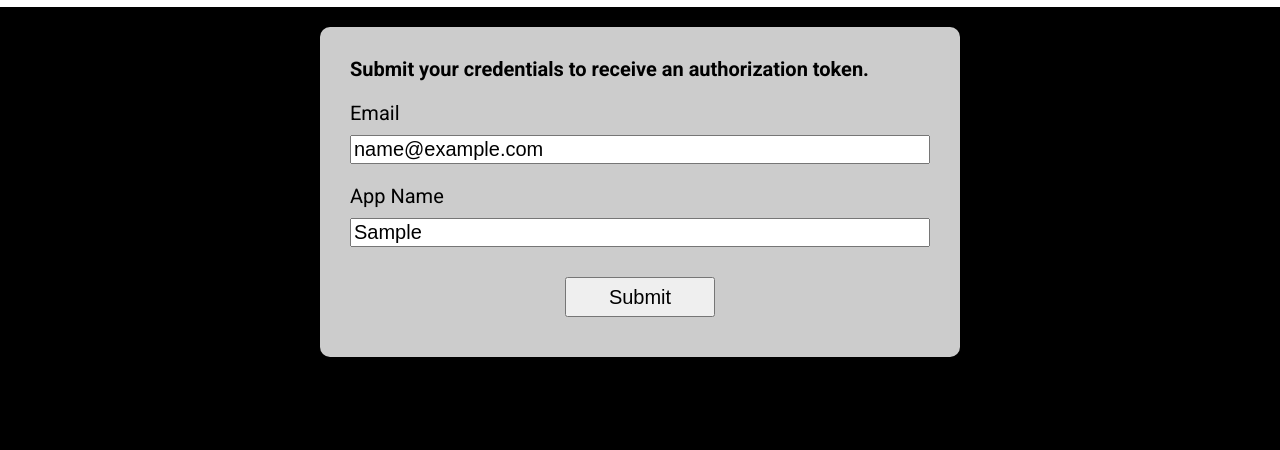
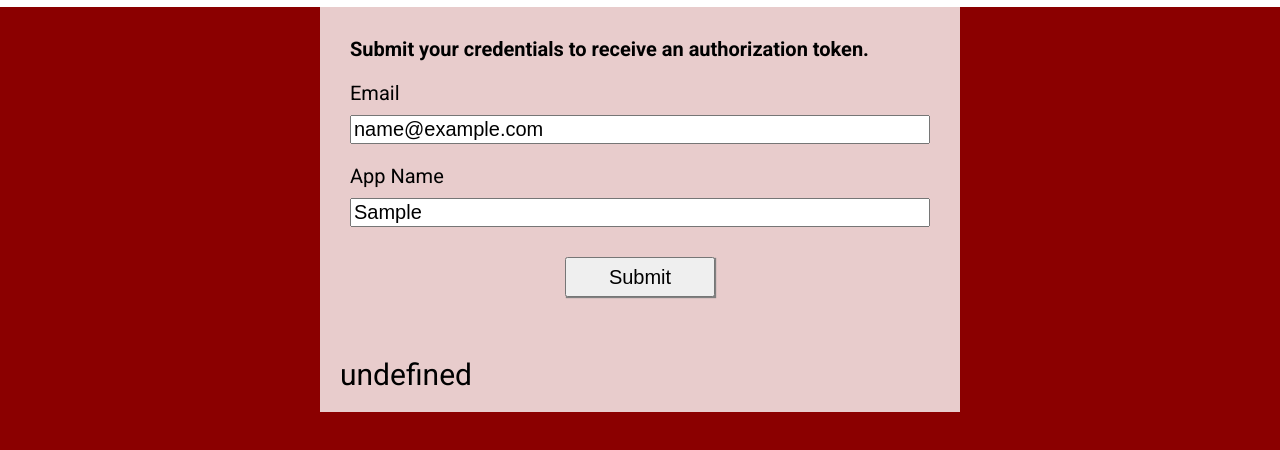
Before and after one commit to rennmatthewp/robo-report-api, a website: page public/index.html in a window 1280 px wide. Both pictures are taken after typing "name@example.com", "Sample" into the empty fields and a click on the button "Submit". Shown: the part 88-538 px from the top of the page. Drawn offline with Linux system fonts and the light colour scheme; no server answers.

Commit message:
Changed form/response background opacity and added color to body

```diff
--- a/public/scripts/index.js
+++ b/public/scripts/index.js
@@ -1,5 +1,6 @@
 const displayResponseMessage = (response) => {
-  const responseMessage = `<p>${response.token || response.error}</p>`;
+  const title = response.token ? 'Token: ' : '';
+  const responseMessage = `<p>${title}${response.token || response.error}</p>`;
   document.querySelector('#response-display').innerHTML = responseMessage;
 };
 
--- a/public/styles/styles.css
+++ b/public/styles/styles.css
@@ -13,7 +13,7 @@ body {
   margin: 0;
   padding: 0;
   font-family: 'Roboto', sans-serif;
-  background-color: black;
+  background-color: darkred;
 }
 
 html {
--- a/public/styles/token-display.css
+++ b/public/styles/token-display.css
@@ -1,5 +1,9 @@
 .token-display p {
   width: 50%;
+  height: 100%;
   font-size: 3rem;
   word-wrap: break-word;
+  margin: auto;
+  padding: 2rem;
+  background-color: rgba(256, 256, 256, 0.8);
 }
--- a/public/styles/token-form.css
+++ b/public/styles/token-form.css
@@ -1,13 +1,12 @@
 .token-form {
   display: flex;
   flex-direction: column;
-  margin: 2rem auto;
+  margin: 0rem auto;
   min-width: 320px;
   padding: 2rem;
   width: 50%;
   font-size: 2rem;
   background-color: rgba(256, 256, 256, 0.8);
-  border-radius: 10px;
 }
 
 .token-form__prompt,
@@ -32,4 +31,5 @@
   height: 4rem;
   margin: 2rem auto;
   font-size: 2rem;
+  box-shadow: 1px 1px 1px gray;
 }
```
